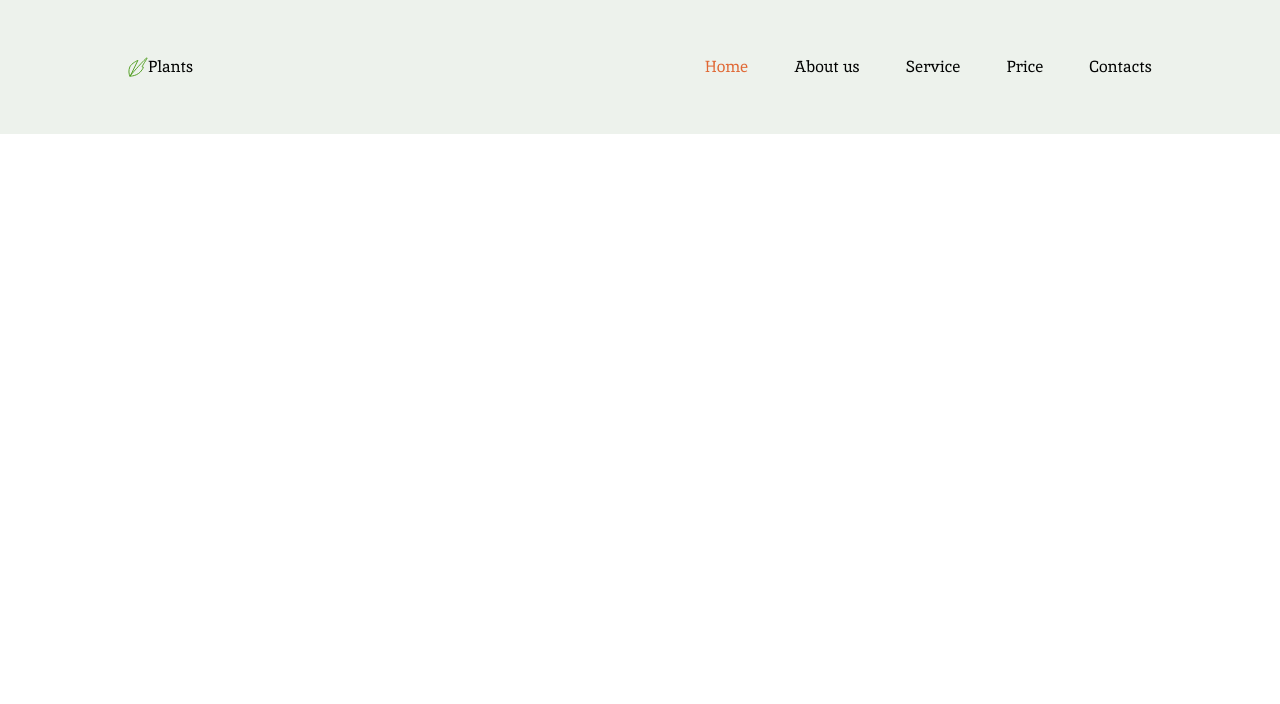
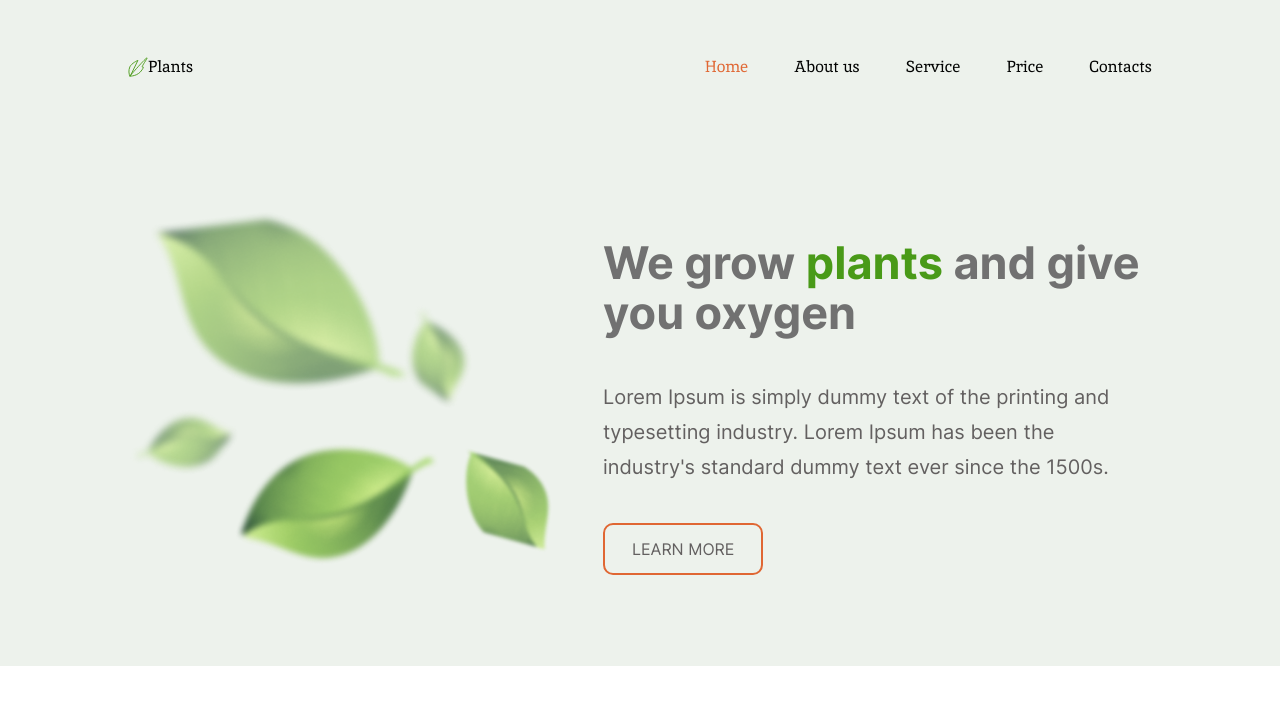
Before and after one commit to Andreizayaz/plants, a website built with webpack: page public/index.html in a window 1280 px wide. Built offline with nearby package versions, Linux system fonts and the light colour scheme.

Commit message:
[feat]: create welcome section

```diff
--- a/public/index.html
+++ b/public/index.html
@@ -14,5 +14,21 @@
         </nav>
       </div>
     </div>
+    <section class="welcome">
+      <div class="welcome__container container">
+        <div class="leafs"></div>
+        <div class="description">
+          <h2 class="heading">
+            We grow <span class="highlight">plants</span> and give you oxygen
+          </h2>
+          <div class="text">
+            Lorem Ipsum is simply dummy text of the printing and typesetting
+            industry. Lorem Ipsum has been the industry's standard dummy text
+            ever since the 1500s.
+          </div>
+          <a class="btn-link" href="#about">LEARN MORE</a>
+        </div>
+      </div>
+    </section>
   </body>
 </html>
--- a/src/scss/base/_reset.scss
+++ b/src/scss/base/_reset.scss
@@ -17,6 +17,13 @@ a {
   color: inherit;
   text-decoration: none;
   transition: all 0.4s;
+  cursor: pointer;
+}
+
+button {
+  border: none;
+  outline: none;
+  background-color: transparent;
 }
 
 li {
--- /dev/null
+++ b/src/scss/components/_welcome.scss
@@ -0,0 +1,55 @@
+.welcome {
+  font-family: Inter, sans-serif;
+  background-color: #edf2ec;
+
+  &__container {
+    display: flex;
+    align-items: center;
+    justify-content: space-between;
+    padding: 62px 0;
+  }
+
+  .leafs {
+    width: 449px;
+    height: 408px;
+    background-image: url("../assets/img/leafs.png");
+    background-repeat: no-repeat;
+    background-size: contain;
+  }
+
+  .description {
+    max-width: 549px;
+    text-align: left;
+
+    .heading {
+      color: #717171;
+      font-size: 45px;
+      font-weight: 700;
+      line-height: 50px;
+
+      .highlight {
+        color: #499a18;
+      }
+    }
+
+    .text {
+      margin: 42px 0 48px;
+      color: #636060;
+      line-height: 35px;
+    }
+
+    .btn-link {
+      padding: 14px 27px;
+      width: fit-content;
+      font-size: 16px;
+      line-height: 20px;
+      border-radius: 10px;
+      border: 2px solid #e06733;
+
+      &:hover {
+        color: #ffffff;
+        background-color: #e06733;
+      }
+    }
+  }
+}
--- a/src/scss/main.scss
+++ b/src/scss/main.scss
@@ -2,3 +2,4 @@
 @import "./base/fonts";
 @import "./base/base";
 @import "./components/header";
+@import "./components/welcome";
--- a/src/ts/components/app.ts
+++ b/src/ts/components/app.ts
@@ -1 +1,2 @@
 import "./navigation/navigation";
+import "./welcome/welcome";
```
Also changed, not shown: src/assets/img/leafs.png (added), src/ts/components/welcome/helpers/data.ts (added), src/ts/components/welcome/helpers/functions.ts (added), src/ts/components/welcome/welcome.ts (added), 1 other file.
